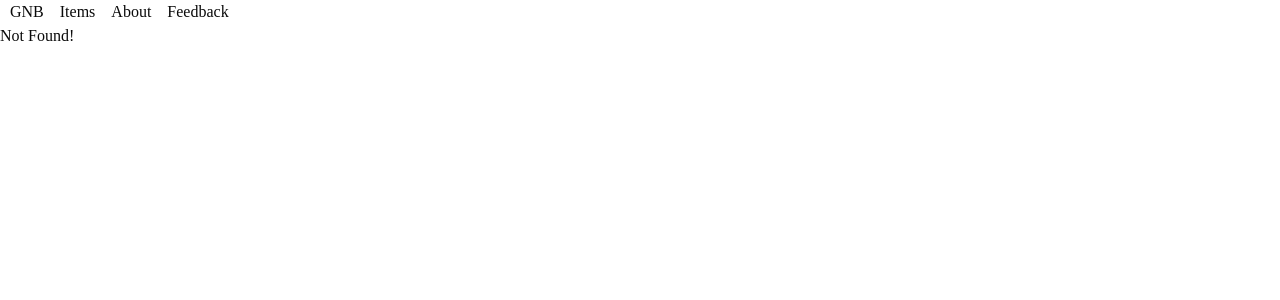
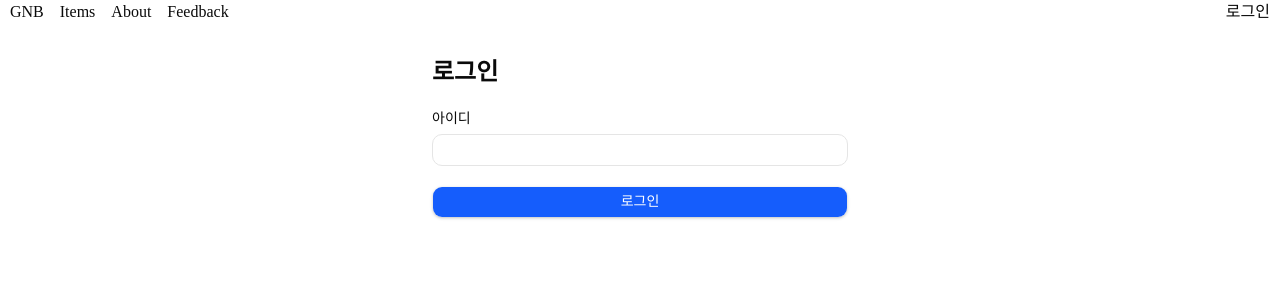
Before and after one commit to angrymusic/nextjs-onboarding, a Next.js app: page /login in a window 1280 px wide. Before the commit this address had no page. Shown: the top 300 px of the page. Built offline with nearby package versions, Linux system fonts and the light colour scheme; no server answers.

Commit message:
feat: 로그인 로그아웃 간단 권한 블록킹 구현

```diff
--- /dev/null
+++ b/src/app/login/actions.ts
@@ -0,0 +1,38 @@
+"use server";
+
+import { cookies } from "next/headers";
+import { redirect } from "next/navigation";
+
+function getSafeReturnPath(value: FormDataEntryValue | null) {
+  if (
+    typeof value !== "string" ||
+    !value.startsWith("/") ||
+    value.startsWith("//")
+  ) {
+    return "/items";
+  }
+
+  return value;
+}
+
+export async function login(formData: FormData) {
+  const username = String(formData.get("username") ?? "").trim();
+  if (!username || username.length > 50) {
+    redirect("/login");
+  }
+
+  const cookieStore = await cookies();
+  cookieStore.set("session", username, {
+    httpOnly: true,
+    sameSite: "lax",
+    secure: process.env.NODE_ENV === "production",
+    path: "/",
+  });
+
+  redirect(getSafeReturnPath(formData.get("from")));
+}
+
+export async function logout() {
+  (await cookies()).delete("session");
+  redirect("/login");
+}
--- /dev/null
+++ b/src/app/login/page.tsx
@@ -0,0 +1,34 @@
+import { Button } from "@/components/ui/button";
+import { Input } from "@/components/ui/input";
+import { Label } from "@/components/ui/label";
+import { login } from "./actions";
+
+export default async function LoginPage({
+  searchParams,
+}: {
+  searchParams: Promise<{ from?: string }>;
+}) {
+  const { from = "/items" } = await searchParams;
+
+  return (
+    <main className="mx-auto max-w-md px-4 py-8">
+      <h1 className="mb-6 text-2xl font-semibold">로그인</h1>
+      <form action={login} className="flex flex-col gap-5">
+        <input type="hidden" name="from" value={from} />
+        <div className="flex flex-col gap-2">
+          <Label htmlFor="username">아이디</Label>
+          <Input
+            id="username"
+            name="username"
+            autoComplete="username"
+            maxLength={50}
+            required
+          />
+        </div>
+        <Button type="submit" variant="brand">
+          로그인
+        </Button>
+      </form>
+    </main>
+  );
+}
--- a/src/components/layouts/Header.tsx
+++ b/src/components/layouts/Header.tsx
@@ -1,13 +1,29 @@
 import Link from "next/link";
+import { cookies } from "next/headers";
+import { logout } from "@/app/login/actions";
 
-export default function Header() {
+export default async function Header() {
+  const session = (await cookies()).get("session")?.value;
+
   return (
     <header>
-      <nav className="flex gap-4 pl-2.5">
+      <nav className="flex items-center gap-4 pl-2.5">
         <div>GNB</div>
         <Link href="/items">Items</Link>
         <Link href="/about">About</Link>
         <Link href="/feedback">Feedback</Link>
+        <div className="ml-auto flex items-center gap-3 pr-2.5">
+          {session ? (
+            <>
+              <span>{session}님</span>
+              <form action={logout}>
+                <button type="submit">로그아웃</button>
+              </form>
+            </>
+          ) : (
+            <Link href="/login">로그인</Link>
+          )}
+        </div>
       </nav>
     </header>
   );
--- /dev/null
+++ b/src/middleware.ts
@@ -0,0 +1,18 @@
+import { NextRequest, NextResponse } from "next/server";
+
+export function middleware(request: NextRequest) {
+  if (request.cookies.get("session")?.value) {
+    return NextResponse.next();
+  }
+
+  const loginUrl = new URL("/login", request.url);
+  loginUrl.searchParams.set(
+    "from",
+    `${request.nextUrl.pathname}${request.nextUrl.search}`,
+  );
+  return NextResponse.redirect(loginUrl);
+}
+
+export const config = {
+  matcher: ["/items/:path*"],
+};
```
